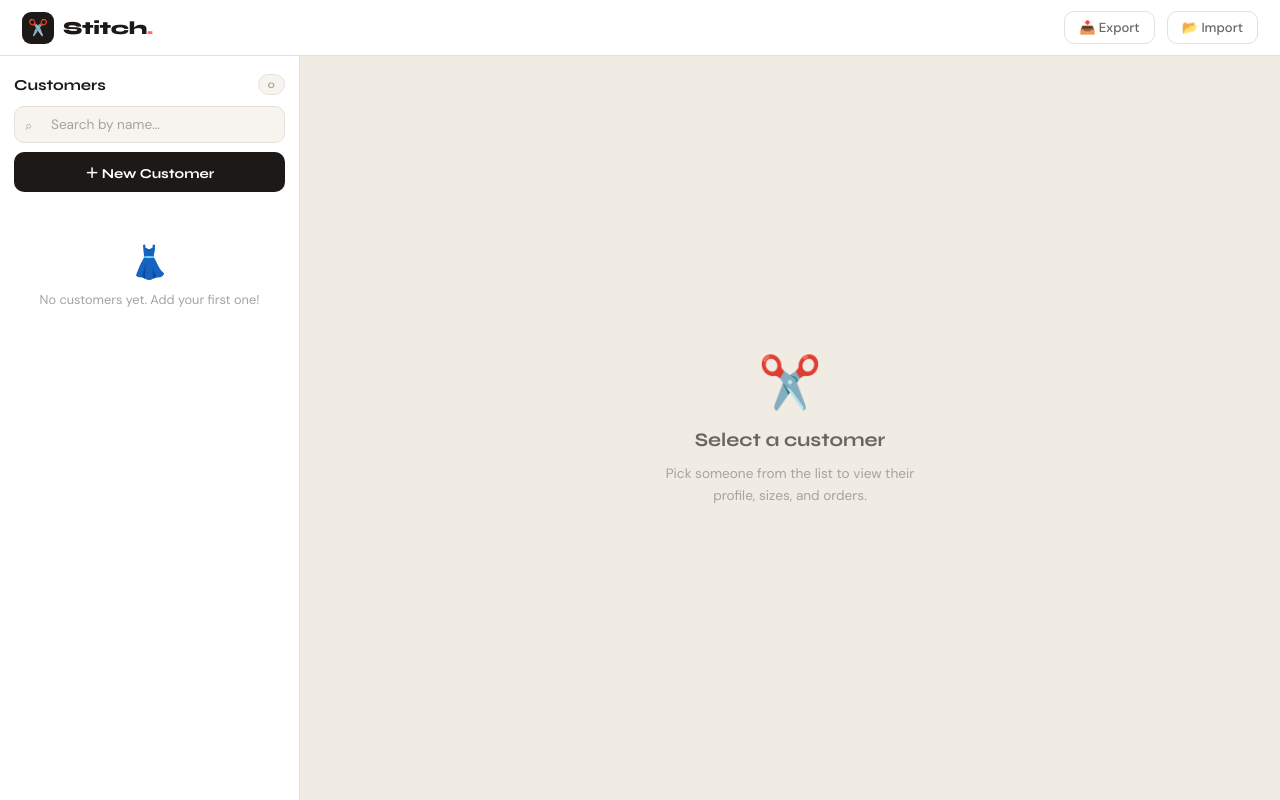
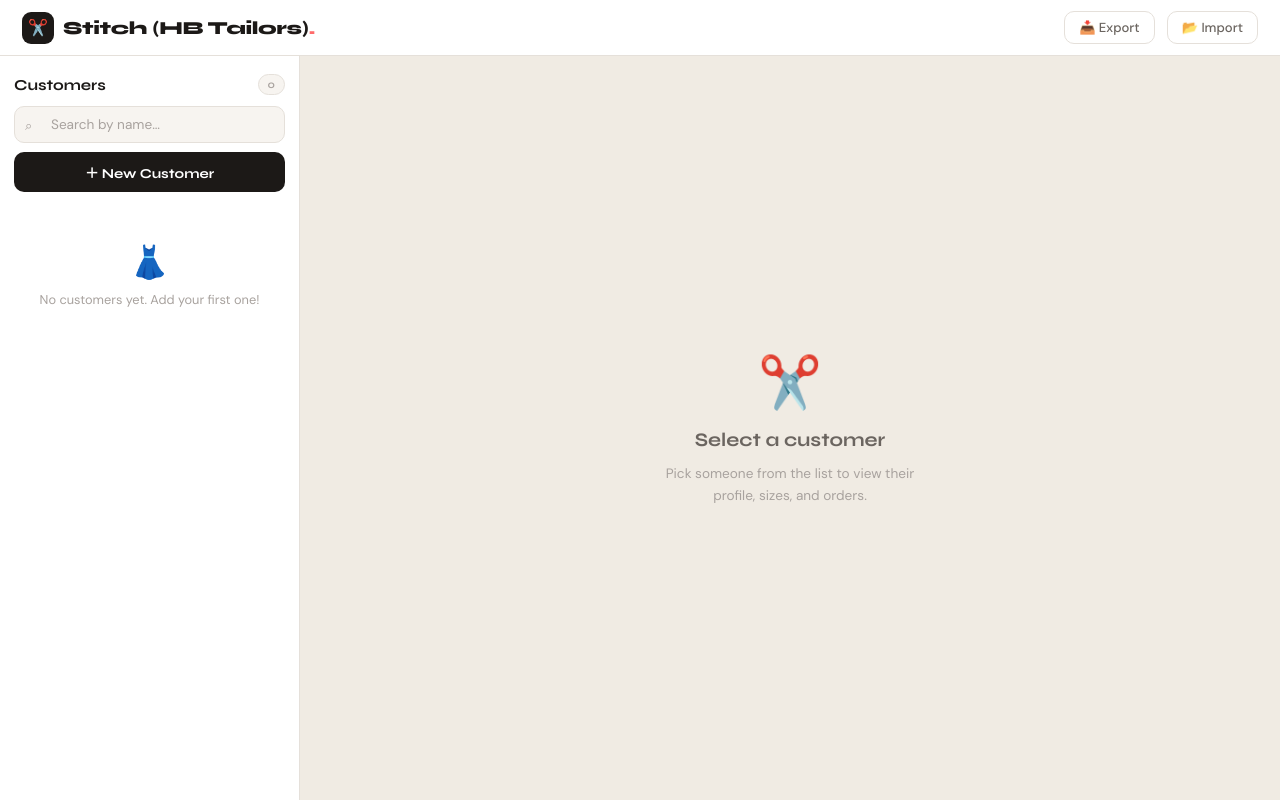
Before and after one commit to Ajix4141/stich, a React (Create React App) app: page / in a window 1280 px wide. Built offline with nearby package versions, Linux system fonts and the light colour scheme.

Commit message:
updated readme and changed app name

```diff
--- a/src/App.jsx
+++ b/src/App.jsx
@@ -118,7 +118,7 @@ export default function App() {
       <div className="topbar">
         <div className="brand">
           <div className="brand-icon">✂️</div>
-          <div className="brand-name">Stitch<span>.</span></div>
+          <div className="brand-name">Stitch (HB Tailors)<span>.</span></div>
         </div>
         <span className={`save-badge${showSaveBadge ? ' show' : ''}`}>✓ Auto-saved</span>
         <button className="tbtn" onClick={exportBackup}>📥 Export</button>
```
Also changed, not shown: 1 other file (tests, documents, lock files or other folders).
